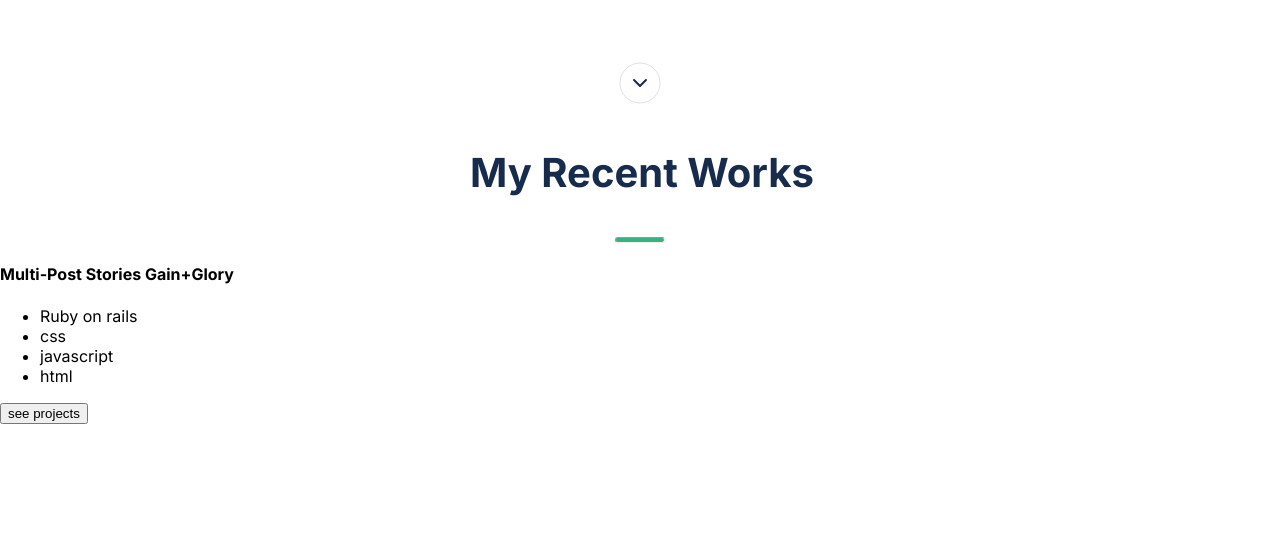
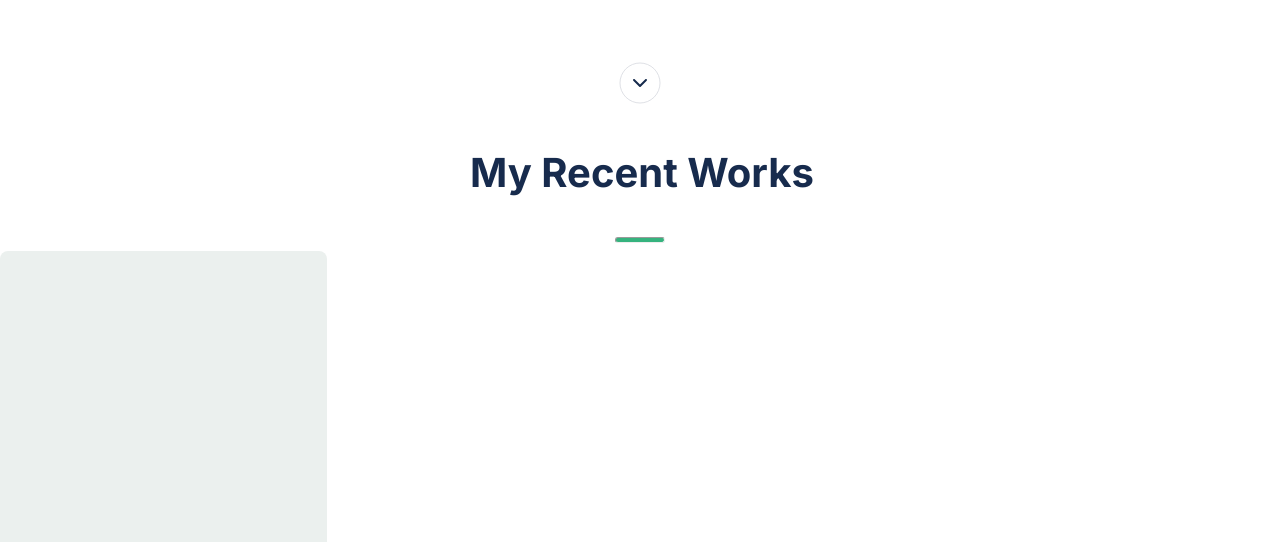
Before and after one commit to yosefHesham/porftolio, a website: page index.html in a window 1280 px wide. Shown: the part 403-945 px from the top of the page. Before the commit the page ends 827 px from the top, so only its background shows below. Drawn offline with Linux system fonts and the light colour scheme.

Commit message:
work-card-basic-style

```diff
--- a/style.css
+++ b/style.css
@@ -78,3 +78,17 @@ body {
   background: #36b37e;
   border-radius: 24px;
 }
+
+.recent-works{
+  display:grid;
+}
+
+.card{
+  width: 327px;
+  height: 474px;
+  border-radius: 8px;
+  background-color: #ebf0ee;
+  display: flex;
+  flex-direction: column-reverse;
+  align-items: center;
+}
```
